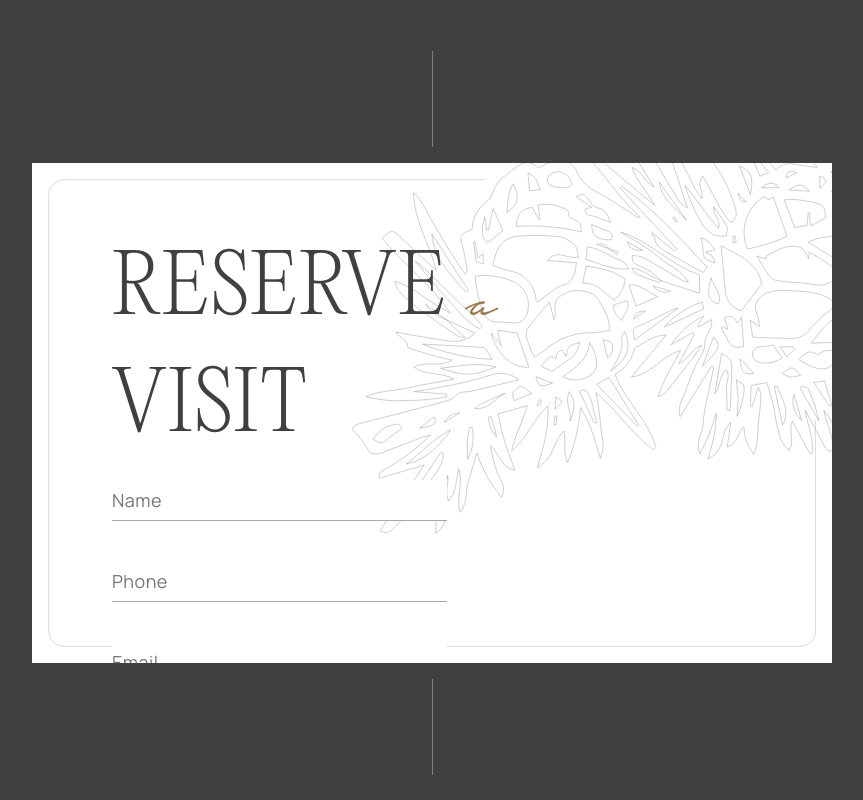
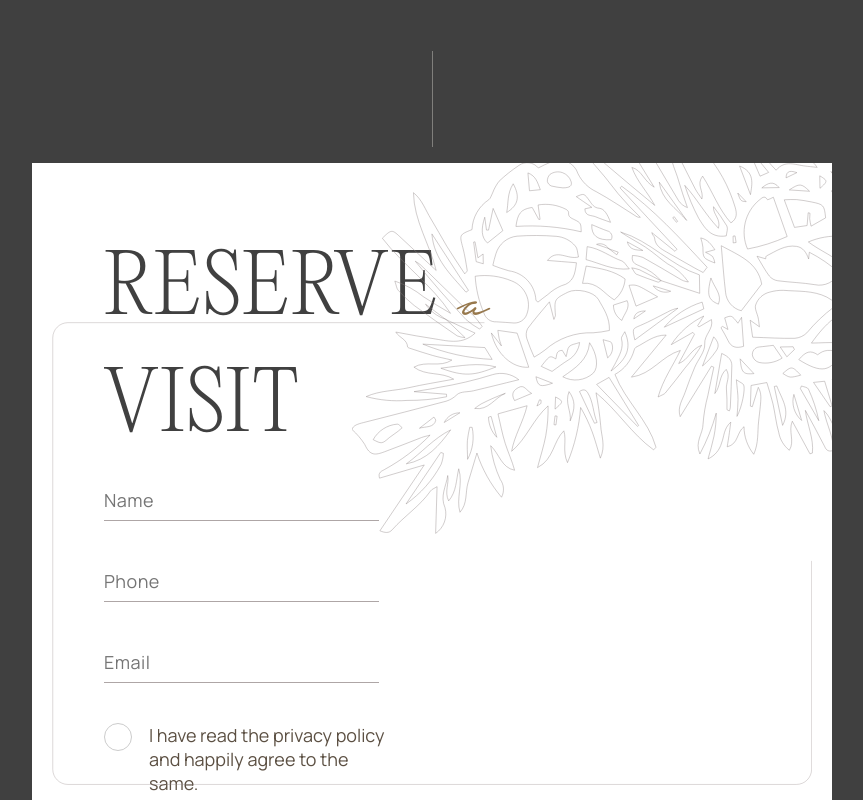
Before and after one commit to sachinsharma92/millgrove-landing-page, a React (Create React App) app: page / in a window 1280 px wide. Shown: the part 2720-3520 px from the top of the page, without its empty margins (208-1071 px from the left). Built offline with nearby package versions, Linux system fonts and the light colour scheme.

Commit message:
Add agreement checkbox in reservation card
WIP:checkbox added and layout refactored

```diff
--- a/src/components/Checkbox/Checkbox.js
+++ b/src/components/Checkbox/Checkbox.js
@@ -1,10 +1,10 @@
-import React from 'react';
+import React, { useState } from 'react';
 import styles from './Checkbox.module.scss'
 
 const Checkbox = () => {
-
+    const [isChecked, setIsChecked] = useState(false)
     return <div class={styles.round}>
-        <input type="checkbox" checked id="checkbox" />
+        <input onChange={() => setIsChecked(!isChecked)} type="checkbox" checked={isChecked} id="checkbox" />
         <label for="checkbox"></label>
     </div>
 }
--- a/src/views/Reservation/Reservation.module.scss
+++ b/src/views/Reservation/Reservation.module.scss
@@ -22,12 +22,15 @@
     width: 62.5vw;
     min-height: min-content;
     position: relative;
-    padding: 1rem;
+    padding: 4.5rem;
     overflow: hidden;
 }
 .halfBorder{
-    height: 100%;
-    width: 100%;
+    height: 120%;
+    width:95%;
+    position: absolute;
+    top: -2rem;
+    left:1.25rem;
 }
 
 .treePrint{
@@ -46,9 +49,10 @@
 
 .formWrapper{
     width: 45%;
-    position: absolute;
-    top: 4.5rem;
-    left: 5rem;
+    // position: absolute;
+    // top: 4.5rem;
+    // left: 5rem;
+    z-index: 2
 }
 .formHeadingWrapper{
     width: 25rem;
@@ -77,3 +81,16 @@
     letter-spacing: 0.5px;
     @include fontStyles($brown-80,"Manrope",400,1.125rem)
 }
+
+.agreementCheck{
+    @include flex(center,flex-start);
+    gap: 2rem;
+    .round{
+        label{
+            top: 0.25rem;
+        }
+    }
+    p{
+        @include fontStyles($brown-80,'Manrope',400,1.125rem)
+    }
+}
--- a/src/views/Reservation/ReservationForm.js
+++ b/src/views/Reservation/ReservationForm.js
@@ -3,9 +3,7 @@ import Checkbox from 'components/Checkbox/Checkbox'
 import styles from './Reservation.module.scss'
 
 const Input = ({ placeholder, type = 'text' }) => {
-    return <div>
-        <input type={type} className={styles.formInput} placeholder={placeholder} />
-    </div>
+    return <input type={type} className={styles.formInput} placeholder={placeholder} />
 }
 const ReservationForm = () => {
     return (
@@ -23,6 +21,10 @@ const ReservationForm = () => {
                 <div className={styles.formInputWrapper}>
                     <Input placeholder={'Email'} type='email' />
                 </div>
+                <div className={styles.agreementCheck}>
+                    <Checkbox />
+                    <p>I have read the privacy policy and happily agree to the same.</p>
+                </div>
             </form>
         </div>
     )
```
